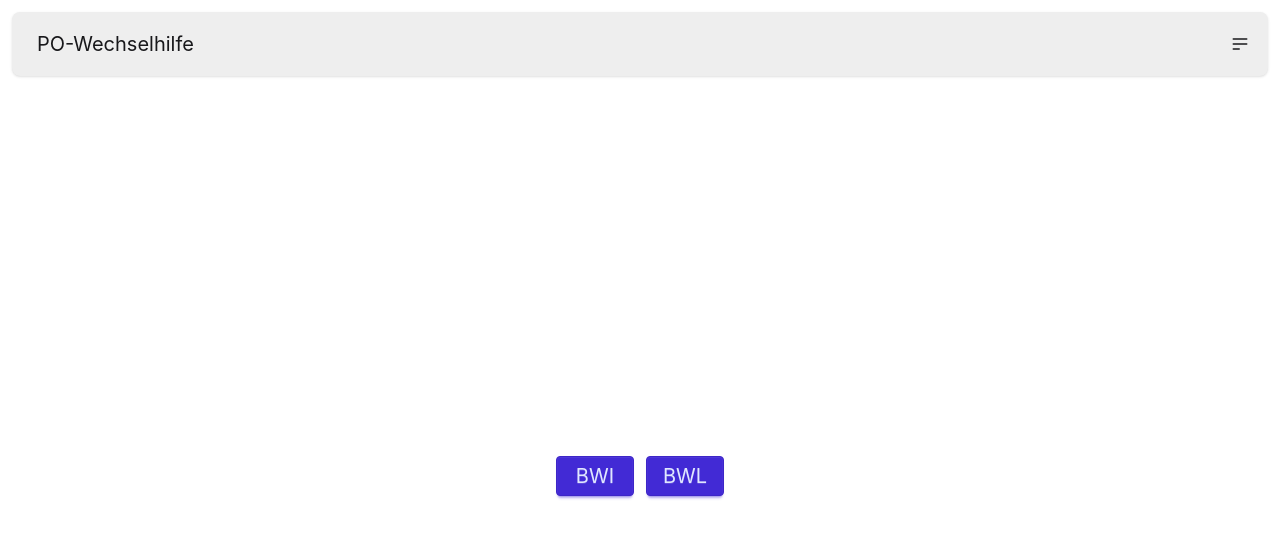
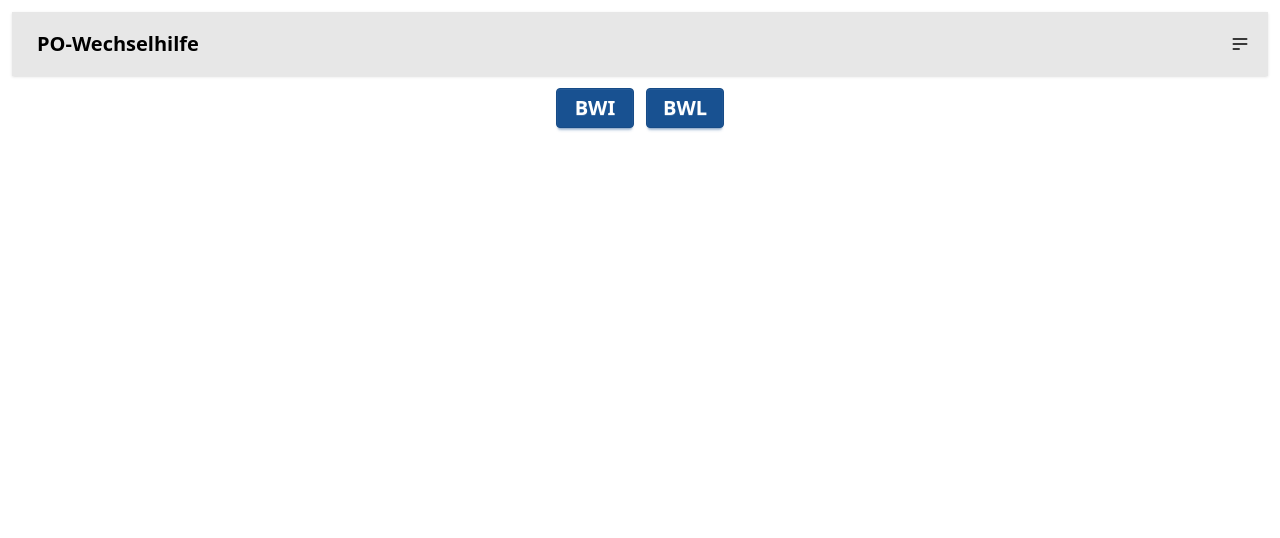
Before and after one commit to AlexanderCoopmans/po-wechselhilfe, a Vue app: page / in a window 1280 px wide. Shown: the top 538 px of the page. Built offline with nearby package versions, Linux system fonts and the light colour scheme.

Commit message:
Updated tailwind styls main css file

```diff
--- a/src/App.vue
+++ b/src/App.vue
@@ -4,7 +4,7 @@ import Navbar from './components/Navbar.vue'
 </script>
 
 <template>
-  <div class="p-3 h-screen">
+  <div class="p-3 h-full min-h-screen" data-theme="light">
     <header class="pb-3">
       <Navbar />
     </header>
--- a/src/assets/main.css
+++ b/src/assets/main.css
@@ -1,7 +1,37 @@
-@import './base.css';
+@import 'tailwindcss';
+@plugin "daisyui";
 
-#app {
-  max-width: 1280px;
-  margin: 0 auto;
-  font-weight: normal;
+@plugin "daisyui/theme" {
+  name: 'light';
+  default: false;
+  prefersdark: false;
+  color-scheme: 'light';
+  --color-base-100: oklch(100% 0 0);
+  --color-base-200: oklch(97.02% 0 0);
+  --color-base-300: oklch(92.8% 0 0);
+  --color-base-content: oklch(0% 0 0);
+  --color-primary: oklch(43.46% 0.12 254.41);
+  --color-primary-content: oklch(100% 0 0);
+  --color-secondary: oklch(67.13% 0.144 236.51);
+  --color-secondary-content: oklch(100% 0 0);
+  --color-accent: oklch(97.64% 0.013 233.74);
+  --color-accent-content: oklch(38% 0.063 188.416);
+  --color-neutral: oklch(34.46% 0 0);
+  --color-neutral-content: oklch(92% 0.004 286.32);
+  --color-info: oklch(67.13% 0.144 236.51);
+  --color-info-content: oklch(100% 0 0);
+  --color-success: oklch(55.78% 0.169 142.89);
+  --color-success-content: oklch(100% 0 0);
+  --color-warning: oklch(88.68% 0.182 95.33);
+  --color-warning-content: oklch(0% 0 0);
+  --color-error: oklch(57.65% 0.166 41.77);
+  --color-error-content: oklch(100% 0 0);
+  --radius-selector: 2rem;
+  --radius-field: 0.25rem;
+  --radius-box: 0rem;
+  --size-selector: 0.25rem;
+  --size-field: 0.25rem;
+  --border: 1px;
+  --depth: 1;
+  --noise: 0;
 }
--- a/src/main.js
+++ b/src/main.js
@@ -3,7 +3,6 @@ import './assets/main.css'
 import { createApp } from 'vue'
 import App from './App.vue'
 import router from './router'
-import './style.css'
 
 const app = createApp(App)
 
--- a/src/style.css
+++ /dev/null
@@ -1,2 +0,0 @@
-@import 'tailwindcss';
-@plugin "daisyui";
```
